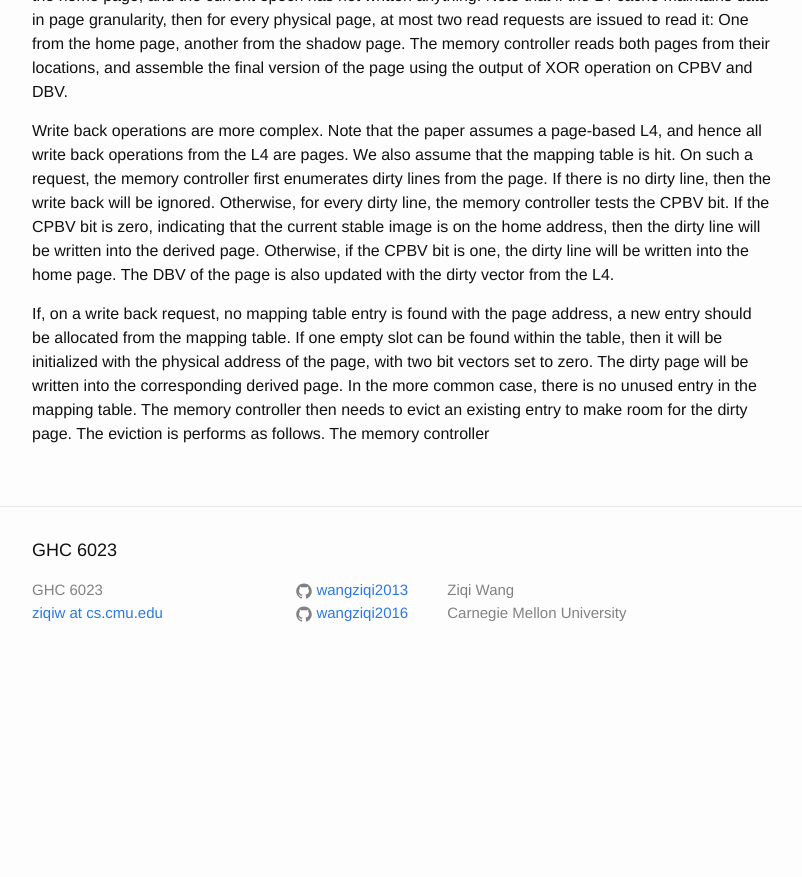
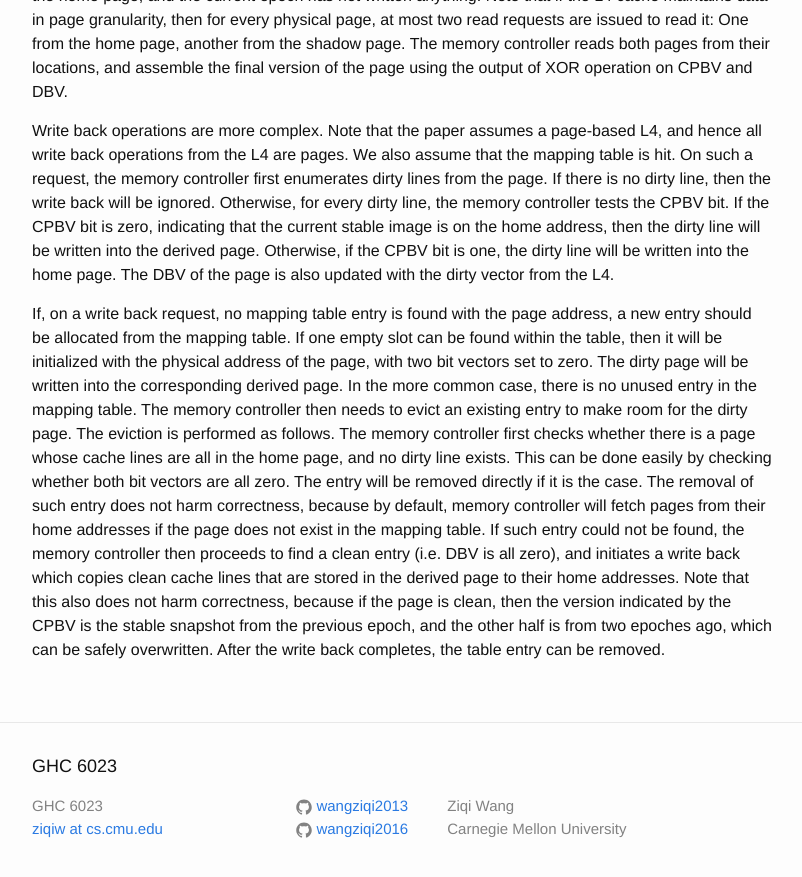
Before and after one commit to wangziqi2013/wangziqi2013.github.io, a Jekyll site: the page built from _posts/2019-03-05-Dual-Page-Ckpt.markdown, in a window 1280 px wide and 900 px high, scrolled down 2473 px. Shown: the top 877 px of the window, without its empty margins (238-1040 px from the left). Built offline with Jekyll 4.4.1, drawn with Linux system fonts in a browser that asks for light colours; before the commit the page ends 3157 px from its top, so only the background shows below that.

Commit message:
Adding reclaimation

```diff
--- a/_posts/2019-03-05-Dual-Page-Ckpt.markdown
+++ b/_posts/2019-03-05-Dual-Page-Ckpt.markdown
@@ -98,4 +98,12 @@ If, on a write back request, no mapping table entry is found with the page addre
 from the mapping table. If one empty slot can be found within the table, then it will be initialized with the physical
 address of the page, with two bit vectors set to zero. The dirty page will be written into the corresponding derived page.
 In the more common case, there is no unused entry in the mapping table. The memory controller then needs to evict an
-existing entry to make room for the dirty page. The eviction is performs as follows. The memory controller
+existing entry to make room for the dirty page. The eviction is performed as follows. The memory controller first checks
+whether there is a page whose cache lines are all in the home page, and no dirty line exists. This can be done easily by
+checking whether both bit vectors are all zero. The entry will be removed directly if it is the case. The removal of
+such entry does not harm correctness, because by default, memory controller will fetch pages from their home addresses
+if the page does not exist in the mapping table. If such entry could not be found, the memory controller then proceeds
+to find a clean entry (i.e. DBV is all zero), and initiates a write back which copies clean cache lines that are stored
+in the derived page to their home addresses. Note that this also does not harm correctness, because if the page is clean,
+then the version indicated by the CPBV is the stable snapshot from the previous epoch, and the other half is from
+two epoches ago, which can be safely overwritten. After the write back completes, the table entry can be removed.
```
